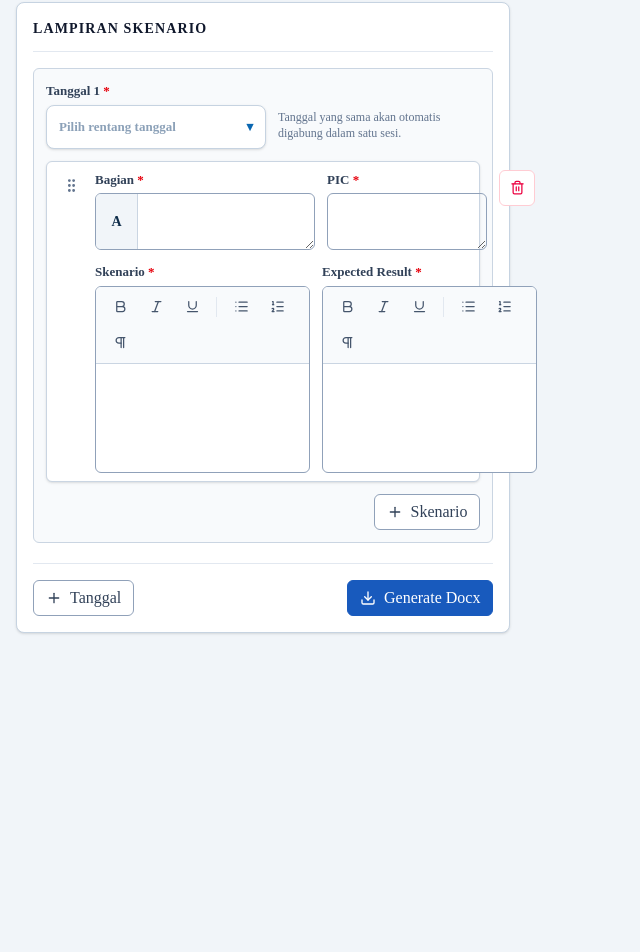
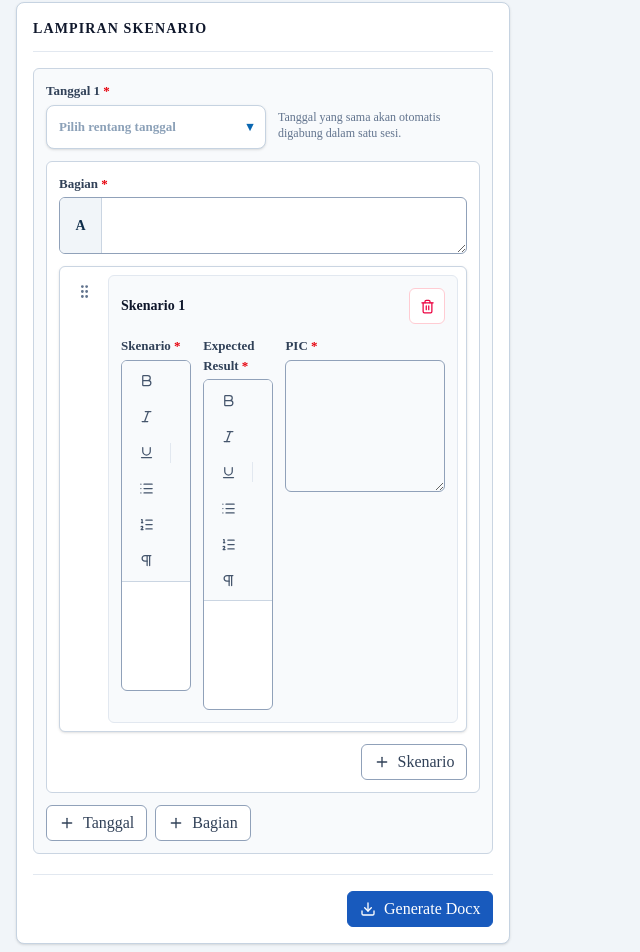
Before and after one commit to UAT-A-BAS/generate-memo, a Next.js app: page / in a window 1280 px wide. Shown: the part 2772-3724 px from the top of the page, without its empty margins (0-640 px from the left). Before the commit the page ends 3417 px from the top, so only its background shows below. Built offline with nearby package versions, Linux system fonts and the light colour scheme.

Commit message:
improve appendix scenario hierarchy

```diff
--- a/src/components/RecipientList.tsx
+++ b/src/components/RecipientList.tsx
@@ -40,6 +40,7 @@ export function RecipientList({ recipients, onChange, minRows = 1, required = tr
               <label className="grid gap-1 text-xs font-medium text-slate-600">
                 <span>Jabatan / Unit {required ? <RequiredMark /> : null}</span>
                 <input
+                  data-field-id={`recipient-${recipient.id}`}
                   value={recipient.position}
                   onChange={(event) => updateRecipient(recipient.id, { position: event.target.value })}
                   className="h-10 rounded-md border border-slate-300 bg-white px-3 text-sm text-slate-900 outline-none focus:border-slate-900 focus:ring-2 focus:ring-slate-900/10"
@@ -48,6 +49,7 @@ export function RecipientList({ recipients, onChange, minRows = 1, required = tr
               <label className="grid gap-1 text-xs font-medium text-slate-600">
                 <span>Sapaan {required ? <RequiredMark /> : null}</span>
                 <select
+                  data-field-id={`recipient-gender-${recipient.id}`}
                   value={recipient.gender}
                   onChange={(event) =>
                     updateRecipient(recipient.id, {
--- a/src/features/memo-builder/MemoBuilderApp.tsx
+++ b/src/features/memo-builder/MemoBuilderApp.tsx
@@ -89,13 +89,18 @@ function FieldLabel({
   label,
   children,
   required = false,
+  fieldId,
 }: {
   label: string;
   children: React.ReactNode;
   required?: boolean;
+  fieldId?: string;
 }) {
   return (
-    <label className="grid content-start gap-1 text-[13px] font-semibold text-slate-700">
+    <label
+      className="grid content-start gap-1 text-[13px] font-semibold text-slate-700"
+      data-field-id={fieldId}
+    >
       <span>
         {label}
         {required ? <span className="text-red-600"> *</span> : null}
@@ -179,6 +184,32 @@ function validateMemoDraft(draft: MemoDraft): ValidationIssue[] {
   });
 
   return issues;
+}
+
+function jumpToValidationIssue(issues: ValidationIssue[]) {
+  document
+    .querySelectorAll(".validation-jump-highlight")
+    .forEach((element) => element.classList.remove("validation-jump-highlight"));
+
+  const target = issues
+    .map((issue) => document.querySelector<HTMLElement>(`[data-field-id="${issue.id}"]`))
+    .find(Boolean);
+
+  if (!target) {
+    document.querySelector("[data-validation-panel]")?.scrollIntoView({
+      block: "center",
+      behavior: "smooth",
+    });
+    return;
+  }
+
+  target.classList.add("validation-jump-highlight");
+  target.scrollIntoView({ block: "center", behavior: "smooth" });
+
+  const focusTarget = target.matches("input, textarea, select, .ProseMirror")
+    ? target
+    : target.querySelector<HTMLElement>("input, textarea, select, .ProseMirror");
+  window.setTimeout(() => focusTarget?.focus(), 250);
 }
 
 function Panel({
@@ -408,7 +439,7 @@ function MetadataPanel({
       <SectionTitle title="Metadata" />
       <div className="mt-5 grid gap-5">
         <div className="grid gap-3 md:grid-cols-2">
-          <FieldLabel label="Jenis Implementasi" required>
+          <FieldLabel label="Jenis Implementasi" fieldId="memoType" required>
             <select
               {...registerField("memoType")}
               className="h-10 rounded-md border border-slate-400 bg-white px-3 text-[15px] font-medium text-slate-950 outline-none focus:border-slate-900 focus:ring-2 focus:ring-slate-900/10"
@@ -418,7 +449,7 @@ function MetadataPanel({
               ))}
             </select>
           </FieldLabel>
-          <FieldLabel label="Bureau UAT" required>
+          <FieldLabel label="Bureau UAT" fieldId="bureau" required>
             <select
               {...registerField("bureau")}
               className="h-10 rounded-md border border-slate-400 bg-white px-3 text-[15px] font-medium text-slate-950 outline-none focus:border-slate-900 focus:ring-2 focus:ring-slate-900/10"
@@ -429,7 +460,7 @@ function MetadataPanel({
             </select>
           </FieldLabel>
         </div>
-        <FieldLabel label="Nama Project" required>
+        <FieldLabel label="Nama Project" fieldId="projectName" required>
           <input
             {...registerField("projectName")}
             className="h-10 rounded-md border border-slate-400 px-3 text-[15px] font-medium text-slate-950 outline-none focus:border-slate-900 focus:ring-2 focus:ring-slate-900/10"
@@ -449,7 +480,7 @@ function MetadataPanel({
               {metadata.perihal}
             </div>
           ) : (
-            <FieldLabel label="Perihal" required>
+            <FieldLabel label="Perihal" fieldId="perihal" required>
               <input
                 {...registerField("perihal")}
                 className="h-10 rounded-md border border-slate-400 px-3 text-[15px] font-medium text-slate-950 outline-none focus:border-slate-900 focus:ring-2 focus:ring-slate-900/10"
@@ -498,7 +529,7 @@ function DevelopmentPanel({
                 </button>
               </div>
               <div className="grid items-start gap-3 xl:grid-cols-2">
-                <FieldLabel label="Item" required>
+                <FieldLabel label="Item" fieldId={`development-item-${row.id}`} required>
                   <RichTextEditor
                     value={row.item}
                     minHeight={92}
@@ -507,7 +538,7 @@ function DevelopmentPanel({
                     }
                   />
                 </FieldLabel>
-                <FieldLabel label="Keterangan" required>
+                <FieldLabel label="Keterangan" fieldId={`development-description-${row.id}`} required>
                   <RichTextEditor
                     value={row.description}
                     minHeight={92}
@@ -557,7 +588,7 @@ function ActivitiesPanel({
           renderItem={(row) => (
             <div className="grid gap-3">
               <div className="grid items-end gap-3 xl:grid-cols-[minmax(220px,1fr)_minmax(180px,0.8fr)_38px]">
-                <FieldLabel label="Tanggal" required>
+                <FieldLabel label="Tanggal" fieldId={`activity-date-${row.id}`} required>
                   <DateRangePicker
                     compact
                     startDate={row.startDate}
@@ -567,7 +598,7 @@ function ActivitiesPanel({
                     }
                   />
                 </FieldLabel>
-                <FieldLabel label="PIC" required>
+                <FieldLabel label="PIC" fieldId={`activity-owner-${row.id}`} required>
                   <input
                     value={row.owner}
                     onChange={(event) =>
@@ -589,7 +620,7 @@ function ActivitiesPanel({
                   <Trash2 size={15} />
                 </button>
               </div>
-              <FieldLabel label="Aktivitas" required>
+              <FieldLabel label="Aktivitas" fieldId={`activity-text-${row.id}`} required>
                 <RichTextEditor
                   value={row.activity}
                   minHeight={92}
@@ -641,7 +672,7 @@ function ReferencePanel({
             <div className="rounded-md border border-slate-200 bg-slate-50 px-3 py-2 text-sm text-slate-800">
               Memorandum ini mengacu pada.
             </div>
-            <FieldLabel label="Daftar Referensi" required>
+            <FieldLabel label="Daftar Referensi" fieldId="reference" required>
               <textarea
                 value={richTextToPlainText(draft.reference)}
                 onChange={(event) =>
@@ -682,7 +713,7 @@ function ContactsPanel({
           itemLabel={(contact, index) => contact.name || `PIC ${index + 1}`}
           renderItem={(contact) => (
             <div className="grid gap-3 md:grid-cols-[1fr_1fr_40px]">
-              <FieldLabel label="Nama" required>
+              <FieldLabel label="Nama" fieldId={`contact-name-${contact.id}`} required>
                 <input
                   value={contact.name}
                   onChange={(event) =>
@@ -695,7 +726,7 @@ function ContactsPanel({
                   className="h-10 rounded-md border border-slate-400 px-3 text-[15px] font-medium outline-none focus:border-slate-900 focus:ring-2 focus:ring-slate-900/10"
                 />
               </FieldLabel>
-              <FieldLabel label="Email" required>
+              <FieldLabel label="Email" fieldId={`contact-email-${contact.id}`} required>
                 <input
                   value={contact.email}
                   onChange={(event) =>
@@ -744,17 +775,12 @@ type ScenarioDateGroup = {
   rows: ScenarioRow[];
 };
 
-function sectionMarkerForRows(groupRows: ScenarioRow[], row: ScenarioRow) {
-  const seen = new Map<string, number>();
-
-  for (const item of groupRows) {
-    const key = item.section.trim() || item.id;
-    if (!seen.has(key)) seen.set(key, seen.size);
-    if (item.id === row.id) return alphaIndex(seen.get(key) ?? 0);
-  }
-
-  return "A";
-}
+type ScenarioSectionGroup = {
+  id: string;
+  marker: string;
+  title: string;
+  rows: ScenarioRow[];
+};
 
 function scenarioDateKey(row: ScenarioRow) {
   return row.startDate || row.endDate
@@ -787,6 +813,32 @@ function scenarioDateGroups(rows: ScenarioRow[]) {
   return groups;
 }
 
+function scenarioSectionGroups(rows: ScenarioRow[]) {
+  const sections: ScenarioSectionGroup[] = [];
+  const indexByKey = new Map<string, number>();
+
+  rows.forEach((row) => {
+    const title = row.section.trim();
+    const key = title ? `section:${title}` : `group:${row.sectionGroupId ?? row.id}`;
+    const existingIndex = indexByKey.get(key);
+
+    if (existingIndex !== undefined) {
+      sections[existingIndex].rows.push(row);
+      return;
+    }
+
+    indexByKey.set(key, sections.length);
+    sections.push({
+      id: row.sectionGroupId ?? row.id,
+      marker: alphaIndex(sections.length),
+      title: row.section,
+      rows: [row],
+    });
+  });
+
+  return sections;
+}
+
 function AppendixPanel({
   rows,
   updateDraft,
@@ -817,20 +869,47 @@ function AppendixPanel({
     );
   }
 
-  function replaceGroupRows(group: ScenarioDateGroup, nextGroupRows: ScenarioRow[]) {
-    const ids = new Set(group.rows.map((row) => row.id));
+  function replaceSectionRows(section: ScenarioSectionGroup, nextSectionRows: ScenarioRow[]) {
+    const ids = new Set(section.rows.map((row) => row.id));
     let inserted = false;
     const nextRows = rows.flatMap((row) => {
       if (!ids.has(row.id)) return [row];
       if (inserted) return [];
       inserted = true;
-      return nextGroupRows;
+      return nextSectionRows;
     });
 
     setRows(nextRows.length ? nextRows : [createScenarioRow()]);
   }
 
-  function addScenarioToGroup(group: ScenarioDateGroup) {
+  function updateSectionTitle(section: ScenarioSectionGroup, title: string) {
+    const ids = new Set(section.rows.map((row) => row.id));
+    setRows(rows.map((row) => (ids.has(row.id) ? { ...row, section: title } : row)));
+  }
+
+  function addScenarioToSection(group: ScenarioDateGroup, section: ScenarioSectionGroup) {
+    const ids = new Set(section.rows.map((row) => row.id));
+    let lastIndex = -1;
+    rows.forEach((row, index) => {
+      if (ids.has(row.id)) lastIndex = index;
+    });
+
+    const nextRow = createScenarioRow({
+      dateGroupId: group.id,
+      sectionGroupId: section.id,
+      startDate: group.startDate,
+      endDate: group.endDate,
+      section: section.title,
+    });
+
+    setRows([
+      ...rows.slice(0, lastIndex + 1),
+      nextRow,
+      ...rows.slice(lastIndex + 1),
+    ]);
+  }
+
+  function addSectionToGroup(group: ScenarioDateGroup) {
     const ids = new Set(group.rows.map((row) => row.id));
     let lastIndex = -1;
     rows.forEach((row, index) => {
@@ -850,6 +929,20 @@ function AppendixPanel({
     ]);
   }
 
+  function addDateAfterGroup(group: ScenarioDateGroup) {
+    const ids = new Set(group.rows.map((row) => row.id));
+    let lastIndex = -1;
+    rows.forEach((row, index) => {
+      if (ids.has(row.id)) lastIndex = index;
+    });
+
+    setRows([
+      ...rows.slice(0, lastIndex + 1),
+      createScenarioRow({ dateGroupId: createId("scenario-date") }),
+      ...rows.slice(lastIndex + 1),
+    ]);
+  }
+
   return (
     <Panel>
       <SectionTitle title="Lampiran Skenario" />
@@ -857,7 +950,7 @@ function AppendixPanel({
         {groups.map((group, groupIndex) => (
           <section key={group.id} className="rounded-md border border-slate-300 bg-slate-50 p-3">
             <div className="mb-3 grid items-end gap-3 md:grid-cols-[minmax(220px,0.9fr)_1fr]">
-              <FieldLabel label={`Tanggal ${groupIndex + 1}`} required>
+              <FieldLabel label={`Tanggal ${groupIndex + 1}`} fieldId={`scenario-date-${group.rows[0]?.id}`} required>
                 <DateRangePicker
                   compact
                   startDate={group.startDate}
@@ -869,42 +962,33 @@ function AppendixPanel({
                 Tanggal yang sama akan otomatis digabung dalam satu sesi.
               </p>
             </div>
-            <DragDropList
-              items={group.rows}
-              onReorder={(nextGroupRows) => replaceGroupRows(group, nextGroupRows)}
-              itemLabel={(row, index) => row.section || `skenario ${index + 1}`}
-              renderItem={(row) => (
             <div className="grid gap-3">
-                  <div className="grid items-start gap-3 xl:grid-cols-[minmax(220px,1fr)_minmax(160px,0.75fr)_38px]">
-                    <FieldLabel label="Bagian" required>
+              {scenarioSectionGroups(group.rows).map((section) => (
+                <section key={section.id} className="rounded-md border border-slate-300 bg-white p-3">
+                  <FieldLabel label="Bagian" fieldId={`scenario-section-${section.rows[0]?.id}`} required>
                     <div className="grid grid-cols-[42px_1fr] overflow-hidden rounded-md border border-slate-400 bg-white focus-within:border-slate-900 focus-within:ring-2 focus-within:ring-slate-900/10">
                       <span className="flex items-center justify-center border-r border-slate-300 bg-slate-100 text-sm font-bold text-[#0f2d4a]">
-                          {sectionMarkerForRows(group.rows, row)}
+                        {section.marker}
                       </span>
                       <textarea
-                          value={row.section}
+                        value={section.title}
                         rows={2}
-                          onChange={(event) =>
-                            setRows(
-                              rows.map((item) =>
-                                item.id === row.id ? { ...item, section: event.target.value } : item,
-                              ),
-                            )
-                          }
+                        onChange={(event) => updateSectionTitle(section, event.target.value)}
                         className="min-h-10 resize-y border-0 px-3 py-2 text-[15px] font-medium outline-none"
                       />
                     </div>
                   </FieldLabel>
-                    <FieldLabel label="PIC" required>
-                      <textarea
-                        value={row.pic}
-                        rows={2}
-                        onChange={(event) =>
-                          setRows(rows.map((item) => (item.id === row.id ? { ...item, pic: event.target.value } : item)))
-                        }
-                        className="min-h-10 resize-y rounded-md border border-slate-400 px-3 py-2 text-[15px] font-medium outline-none focus:border-slate-900 focus:ring-2 focus:ring-slate-900/10"
-                      />
-                    </FieldLabel>
+                  <div className="mt-3">
+                    <DragDropList
+                      items={section.rows}
+                      onReorder={(nextSectionRows) => replaceSectionRows(section, nextSectionRows)}
+                      itemLabel={(_, index) => `skenario ${index + 1}`}
+                      renderItem={(row, rowIndex) => (
+                        <div className="grid gap-3 rounded-md border border-slate-200 bg-slate-50 p-3">
+                          <div className="flex items-center justify-between gap-3">
+                            <p className="text-sm font-semibold text-slate-900">
+                              Skenario {rowIndex + 1}
+                            </p>
                             <button
                               type="button"
                               onClick={() => {
@@ -917,8 +1001,8 @@ function AppendixPanel({
                               <Trash2 size={15} />
                             </button>
                           </div>
-                  <div className="grid gap-3 xl:grid-cols-2">
-                    <FieldLabel label="Skenario" required>
+                          <div className="grid items-start gap-3 xl:grid-cols-[minmax(0,1fr)_minmax(0,1fr)_minmax(160px,0.62fr)]">
+                            <FieldLabel label="Skenario" fieldId={`scenario-text-${row.id}`} required>
                               <RichTextEditor
                                 value={row.scenario}
                                 minHeight={92}
@@ -927,7 +1011,7 @@ function AppendixPanel({
                                 }
                               />
                             </FieldLabel>
-                    <FieldLabel label="Expected Result" required>
+                            <FieldLabel label="Expected Result" fieldId={`scenario-expected-${row.id}`} required>
                               <RichTextEditor
                                 value={row.expectedResult}
                                 minHeight={92}
@@ -940,12 +1024,23 @@ function AppendixPanel({
                                 }
                               />
                             </FieldLabel>
+                            <FieldLabel label="PIC" fieldId={`scenario-pic-${row.id}`} required>
+                              <textarea
+                                value={row.pic}
+                                rows={5}
+                                onChange={(event) =>
+                                  setRows(rows.map((item) => (item.id === row.id ? { ...item, pic: event.target.value } : item)))
+                                }
+                                className="min-h-[132px] resize-y rounded-md border border-slate-400 px-3 py-2 text-[15px] font-medium outline-none focus:border-slate-900 focus:ring-2 focus:ring-slate-900/10"
+                              />
+                            </FieldLabel>
                           </div>
                         </div>
                       )}
                     />
+                  </div>
                   <div className="mt-3 flex justify-end">
-              <IconButton onClick={() => addScenarioToGroup(group)}>
+                    <IconButton onClick={() => addScenarioToSection(group, section)}>
                       <Plus size={16} />
                       Skenario
                     </IconButton>
@@ -953,11 +1048,21 @@ function AppendixPanel({
                 </section>
               ))}
             </div>
-      <div className="mt-5 flex flex-wrap items-center justify-between gap-2 border-t border-slate-200 pt-4">
-        <IconButton onClick={() => setRows([...rows, createScenarioRow({ dateGroupId: createId("scenario-date") })])}>
+            <div className="mt-3 flex flex-wrap gap-2">
+              <IconButton onClick={() => addDateAfterGroup(group)}>
                 <Plus size={16} />
                 Tanggal
               </IconButton>
+              <IconButton onClick={() => addSectionToGroup(group)}>
+                <Plus size={16} />
+                Bagian
+              </IconButton>
+            </div>
+          </section>
+        ))}
+      </div>
+      <div className="mt-5 flex flex-wrap items-center justify-between gap-2 border-t border-slate-200 pt-4">
+        <span />
         <IconButton onClick={onGenerateDocx} disabled={isExporting} variant="word">
           <Download size={16} />
           Generate Docx
@@ -1049,12 +1154,7 @@ export function MemoBuilderApp() {
     const issues = validateMemoDraft(draft);
     setValidationIssues(issues);
     if (issues.length) {
-      window.requestAnimationFrame(() => {
-        document.querySelector("[data-validation-panel]")?.scrollIntoView({
-          block: "center",
-          behavior: "smooth",
-        });
-      });
+      window.requestAnimationFrame(() => jumpToValidationIssue(issues));
       return;
     }
 
@@ -1151,7 +1251,7 @@ export function MemoBuilderApp() {
           <Panel>
             <SectionTitle title={scheduleTitle(draft.metadata.memoType)} />
             <div className="mt-6">
-              <FieldLabel label="Tanggal" required>
+              <FieldLabel label="Tanggal" fieldId="schedule" required>
                 <DateRangePicker
                   startDate={draft.pilotSchedule.startDate}
                   endDate={draft.pilotSchedule.endDate}
@@ -1190,7 +1290,7 @@ export function MemoBuilderApp() {
                   ))}
                 </div>
               </fieldset>
-              <FieldLabel label="URL Akses" required={draft.metadata.accessLinkEnabled}>
+              <FieldLabel label="URL Akses" fieldId="accessLink" required={draft.metadata.accessLinkEnabled}>
                 <input
                   value={draft.metadata.accessLink}
                   disabled={!draft.metadata.accessLinkEnabled}
@@ -1208,7 +1308,7 @@ export function MemoBuilderApp() {
             <div className="mt-6 grid gap-3">
               {draft.signers.map((signer) => (
                 <div key={signer.id} className="grid gap-3 rounded-md border border-slate-200 p-3 md:grid-cols-[1fr_1fr_40px]">
-                  <FieldLabel label="Nama" required>
+                  <FieldLabel label="Nama" fieldId={`signer-name-${signer.id}`} required>
                     <input
                       value={signer.name}
                       onChange={(event) =>
@@ -1222,7 +1322,7 @@ export function MemoBuilderApp() {
                       className="h-10 rounded-md border border-slate-400 px-3 text-[15px] font-medium outline-none focus:border-slate-900 focus:ring-2 focus:ring-slate-900/10"
                     />
                   </FieldLabel>
-                  <FieldLabel label="Jabatan" required>
+                  <FieldLabel label="Jabatan" fieldId={`signer-title-${signer.id}`} required>
                     <input
                       value={signer.title}
                       onChange={(event) =>
@@ -1283,7 +1383,7 @@ export function MemoBuilderApp() {
           <Panel>
             <SectionTitle title="Inisial" />
             <div className="mt-6 grid items-end gap-3 md:grid-cols-[1fr_140px]">
-              <FieldLabel label="Inisial" required>
+              <FieldLabel label="Inisial" fieldId="initials" required>
                 <input
                   value={draft.initials}
                   onChange={(event) =>
@@ -1292,7 +1392,7 @@ export function MemoBuilderApp() {
                   className="h-10 w-full rounded-md border border-slate-400 px-3 text-[15px] font-medium outline-none focus:border-slate-900 focus:ring-2 focus:ring-slate-900/10"
                 />
               </FieldLabel>
-              <FieldLabel label="UAT" required>
+              <FieldLabel label="UAT" fieldId="initialsBureau" required>
                 <select
                   value={draft.initialsBureau}
                   onChange={(event) =>
--- a/src/templates/bcaMemoTemplate.ts
+++ b/src/templates/bcaMemoTemplate.ts
@@ -65,6 +65,7 @@ export function createScenarioRow(seed: Partial<ScenarioRow> = {}): ScenarioRow
   return {
     id: createId("scenario"),
     dateGroupId: seed.dateGroupId ?? createId("scenario-date"),
+    sectionGroupId: seed.sectionGroupId ?? createId("scenario-section"),
     startDate: "",
     endDate: "",
     section: "",
@@ -153,6 +154,7 @@ export function normalizeMemoDraft(input: MemoDraftInput): MemoDraft {
         return {
           ...row,
           dateGroupId: row.dateGroupId ?? createId("scenario-date"),
+          sectionGroupId: row.sectionGroupId ?? createId("scenario-section"),
           startDate: normalizedStartDate,
           endDate: normalizedEndDate,
           section,
--- a/src/types/memo.ts
+++ b/src/types/memo.ts
@@ -31,6 +31,7 @@ export type ActivityRow = {
 export type ScenarioRow = {
   id: string;
   dateGroupId?: string;
+  sectionGroupId?: string;
   startDate: string;
   endDate: string;
   section: string;
```
Also changed, not shown: src/app/globals.css (+7 -0 lines), 1 other file (tests, documents, lock files or other folders). Lines whose indentation alone changed are shown as unchanged.
